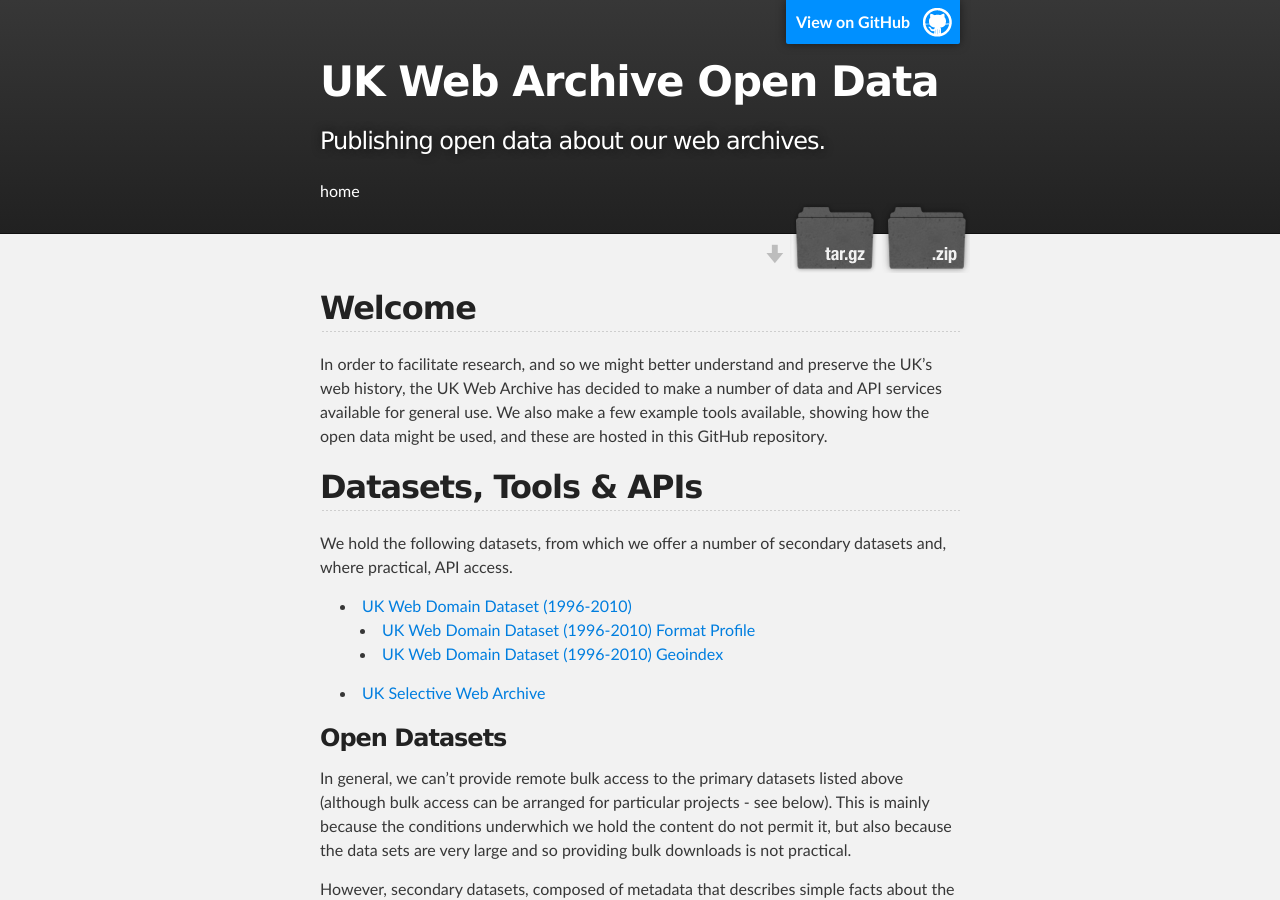
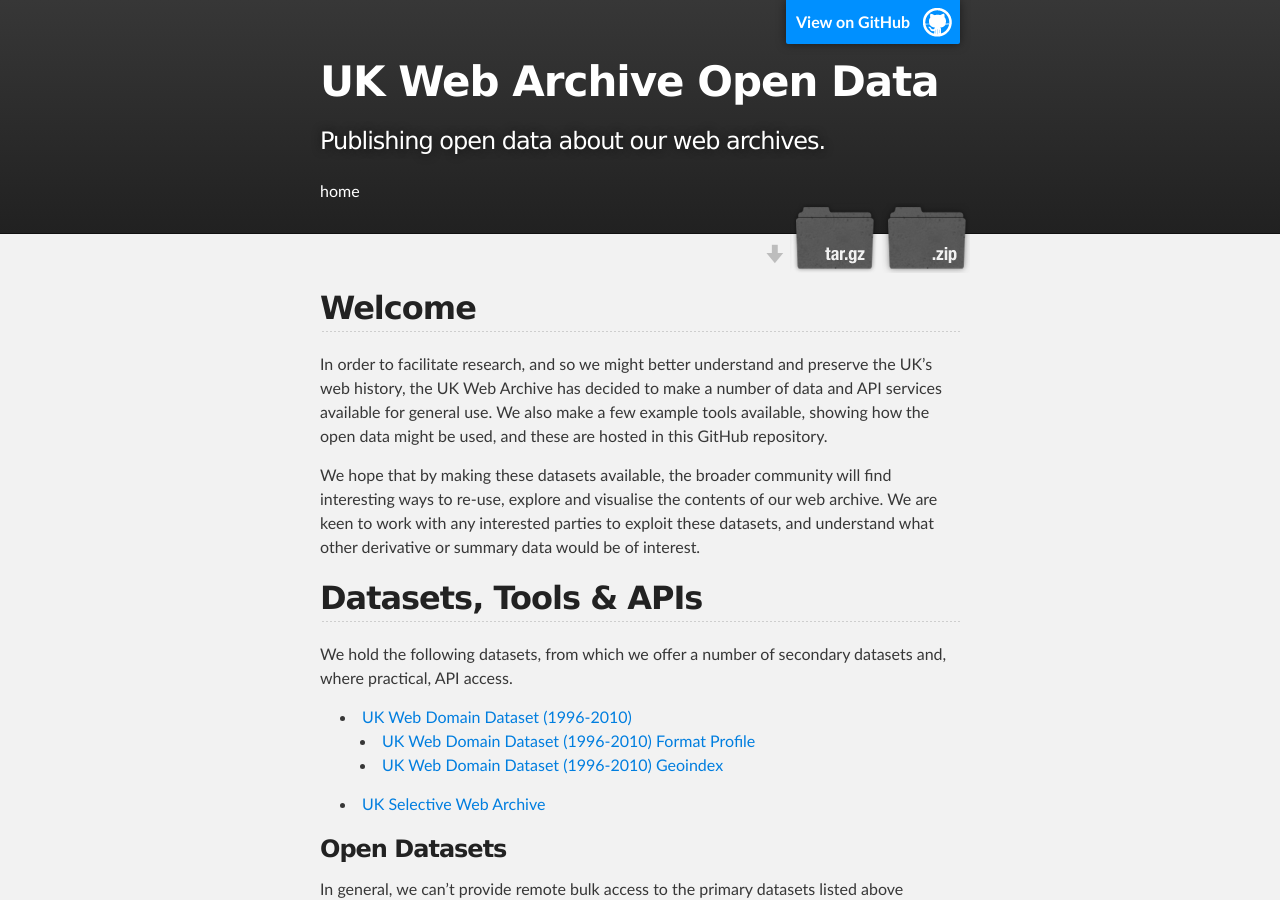
Before and after one commit to ukwa/opendata, a Jekyll site: the page built from index.md, in a window 1280 px wide and 900 px high. Built offline with Jekyll 4.4.1, drawn with Linux system fonts in a browser that asks for light colours.

Commit message:
Tried to make it clearer how we wish engage with researchers.

```diff
--- a/index.md
+++ b/index.md
@@ -4,6 +4,8 @@
 ---
 
 In order to facilitate research, and so we might better understand and preserve the UK's web history, the UK Web Archive has decided to make a number of data and API services available for general use. We also make a few example tools available, showing how the open data might be used, and these are hosted in this GitHub repository.
+
+We hope that by making these datasets available, the broader community will find interesting ways to re-use, explore and visualise the contents of our web archive. We are keen to work with any interested parties to exploit these datasets, and understand what other derivative or summary data would be of interest.
 
 Datasets, Tools & APIs
 ----------------------
```
